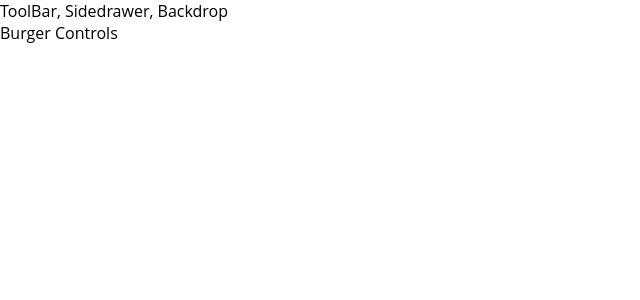
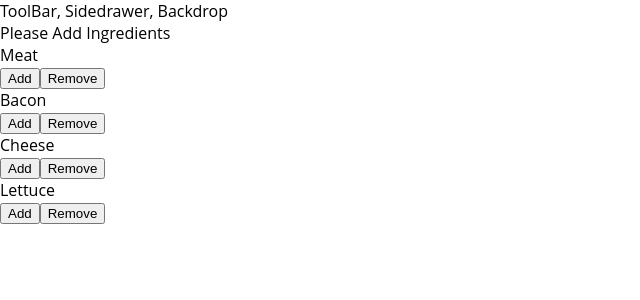
Before and after one commit to d-mui22/Burger-Project, a React app: page / in a window 1280 px wide. Shown: the top 300 px of the page, without its empty margins (0-640 px from the left). Built offline with nearby package versions, Linux system fonts and the light colour scheme.

Commit message:
added contorl buttons for burger and some CSS

```diff
--- /dev/null
+++ b/src/components/Burger/BuildControls/BuildControl/BuildControl.css
@@ -0,0 +1,56 @@
+.BuildControl {
+  display: flex;
+  justify-content: space-between;
+  align-items: center;
+  margin: 5px 0;
+}
+
+.BuildControl button {
+  display: block;
+  font: inherit;
+  padding: 5px;
+  margin: 0 5px;
+  width: 80px;
+  border: 1px solid #aa6817;
+  cursor: pointer;
+  outline: none;
+}
+
+.BuildControl button:disabled {
+  background-color: #ac9980;
+  border: 1px solid #7e7365;
+  color: #ccc;
+  cursor: default;
+}
+
+.BuildControl button:hover:disabled {
+  background-color: #ac9980;
+  color: #ccc;
+  cursor: not-allowed;
+}
+
+.Label {
+  padding: 10px;
+  font-weight: bold;
+  width: 80px;
+}
+
+.BuildControl .Remove {
+  background-color: #d39952;
+  color: #fff;
+}
+
+.BuildControl .Add {
+  background-color: #8f5e1e;
+  color: #fff;
+}
+
+.BuildControl .Remove:hover, .BuildControl .Remove:active {
+  background-color: #daa972;
+  color: #fff;
+}
+
+.BuildControl .Add:hover, .BuildControl .Add:active {
+  background-color: #99703f;
+  color: #fff;
+}
--- /dev/null
+++ b/src/components/Burger/BuildControls/BuildControl/BuildControl.js
@@ -0,0 +1,14 @@
+import React from 'react'
+import classes from './BuildControl.css'
+
+const buildControl = (props) => {
+  return (
+    <div className={classes.BuildControl}>
+      <div className={classes.Label}>{props.label}</div>
+      <button className={classes.Add}>Add</button>
+      <button className={classes.Remove}>Remove</button>
+    </div>
+  )
+}
+
+export default buildControl
--- /dev/null
+++ b/src/components/Burger/BuildControls/BuildControls.css
@@ -0,0 +1,10 @@
+.BuildControls {
+  width: 100%;
+  background-color: #cf8f2e;
+  display: flex;
+  flex-flow: column;
+  align-items: center;
+  box-shadow: 0 2px 1px #ccc;
+  margin: auto;
+  padding: 10px 0;
+}
--- /dev/null
+++ b/src/components/Burger/BuildControls/BuildControls.js
@@ -0,0 +1,25 @@
+import React from 'react'
+import BuildControl from './BuildControl/BuildControl'
+import classes from './BuildControls.css'
+
+const controls = [
+  {label: 'Meat', type: 'meat'},
+  {label: 'Bacon', type: 'bacon'},
+  {label: 'Cheese', type: 'cheese'},
+  {label: 'Lettuce', type: 'lettuce'},
+]
+
+const buildControls = (props) => {
+  return(
+    <div className={classes.BuildControls}>
+      {controls.map(control => (
+        <BuildControl
+          key={control.label}
+          label={control.label}
+        />
+      ))}
+    </div>
+  )
+}
+
+export default buildControls
--- a/src/components/Burger/Burger.css
+++ b/src/components/Burger/Burger.css
@@ -22,7 +22,7 @@
   }
 }
 
-@media (min-width: 1000px) and (min-height: 400px) {
+@media (min-width: 1000px) and (min-height: 300px) {
   .Burger {
     width: 350px;
     height: 300px;
--- a/src/components/Burger/Burger.js
+++ b/src/components/Burger/Burger.js
@@ -3,17 +3,23 @@ import classes from './Burger.css'
 import BurgerIngredient from './BurgerIngredient/BurgerIngredient'
 
 const burger = (props) => {
-  const transformedIngredients = Object.keys(props.ingredients)
-    .map(igKey => {
-       return [...Array(props.ingredients[igKey])].map((_, i) => {
-         return <BurgerIngredient key={igKey + i} type={igKey}/>
+  let convertedIngredients = Object.keys(props.ingredients)
+    .map(ingredientKey => {
+       return [...Array(props.ingredients[ingredientKey])].map((_, i) => {
+         return <BurgerIngredient key={ingredientKey + i} type={ingredientKey}/>
        })
-    });
+    })
+    .reduce((arr, el) => {
+      return arr.concat(el)
+    }, [])
 
+    if (convertedIngredients.length === 0) {
+      convertedIngredients = "Please Add Ingredients"
+    }
   return (
     <div className={classes.Burger}>
       <BurgerIngredient type='bread-top'/>
-      {transformedIngredients}
+      {convertedIngredients}
       <BurgerIngredient type='bread-bottom'/>
     </div>
   )
--- a/src/components/Burger/BurgerIngredient/BurgerIngredient.css
+++ b/src/components/Burger/BurgerIngredient/BurgerIngredient.css
@@ -1,6 +1,6 @@
 .BreadBottom {
-    height: 13%;
-    width: 80%;
+    height: 20%;
+    width: 90%;
     background: linear-gradient(#F08E4A, #e27b36);
     border-radius: 0 0 30px 30px;
     box-shadow: inset -15px 0 #c15711;
@@ -8,8 +8,8 @@
 }
 
 .BreadTop {
-    height: 20%;
-    width: 80%;
+    height: 30%;
+    width: 90%;
     background: linear-gradient(#bc581e, #e27b36);
     border-radius: 50% 50% 0 0;
     box-shadow: inset -15px 0 #c15711;
@@ -97,7 +97,7 @@
     border-radius: 20px;
 }
 
-.Salad {
+.Lettuce {
     width: 85%;
     height: 7%;
     margin: 2% auto;
--- a/src/components/Burger/BurgerIngredient/BurgerIngredient.js
+++ b/src/components/Burger/BurgerIngredient/BurgerIngredient.js
@@ -27,8 +27,8 @@ class BurgerIngredient extends Component {
       case ('bacon'):
         ingredient = <div className={classes.Bacon}></div>
         break
-      case ('salad'):
-        ingredient = <div className={classes.Salad}></div>
+      case ('lettuce'):
+        ingredient = <div className={classes.Lettuce}></div>
         break
       default:
         ingredient = null
--- a/src/containers/BurgerBuilder/BurgerBuilder.js
+++ b/src/containers/BurgerBuilder/BurgerBuilder.js
@@ -1,6 +1,6 @@
-import React, {Component} from 'react'
-import Aux from '../../hoc/Aux'
+import React, {Component, Fragment} from 'react'
 import Burger from '../../components/Burger/Burger'
+import BuildControls from '../../components/Burger/BuildControls/BuildControls'
 
 class BurgerBuilder extends Component {
   // constructor(props) {
@@ -11,20 +11,21 @@ class BurgerBuilder extends Component {
   // } also a viable method for state.
   state = {
     ingredients: {
-      bacon: 1,
-      meat: 2,
-      salad: 1,
-      cheese: 2
+      bacon: 0,
+      meat: 0,
+      lettuce: 0,
+      cheese: 0
     }
   }
+
   render () {
     return (
-      <Aux>
+      <Fragment>
         <Burger
           ingredients = {this.state.ingredients}
         />
-        <div>Burger Controls</div>
-      </Aux>
+        <BuildControls/>
+      </Fragment>
     )
   }
 }
```
